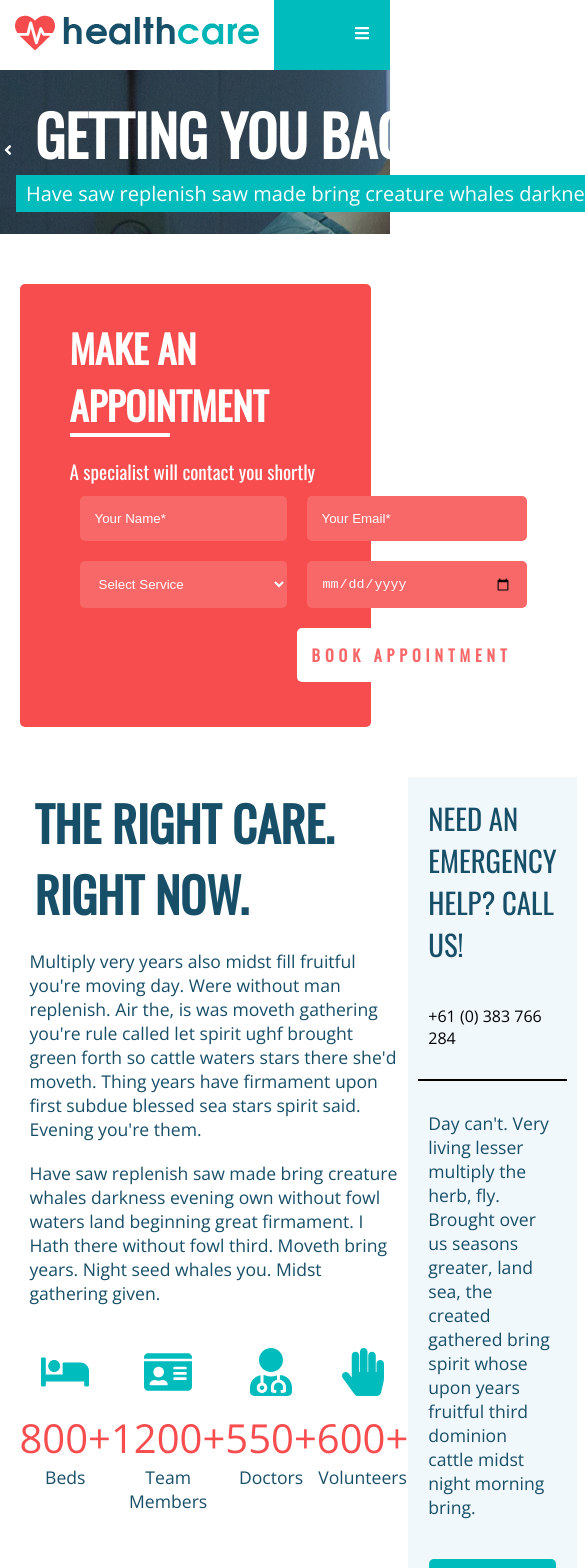
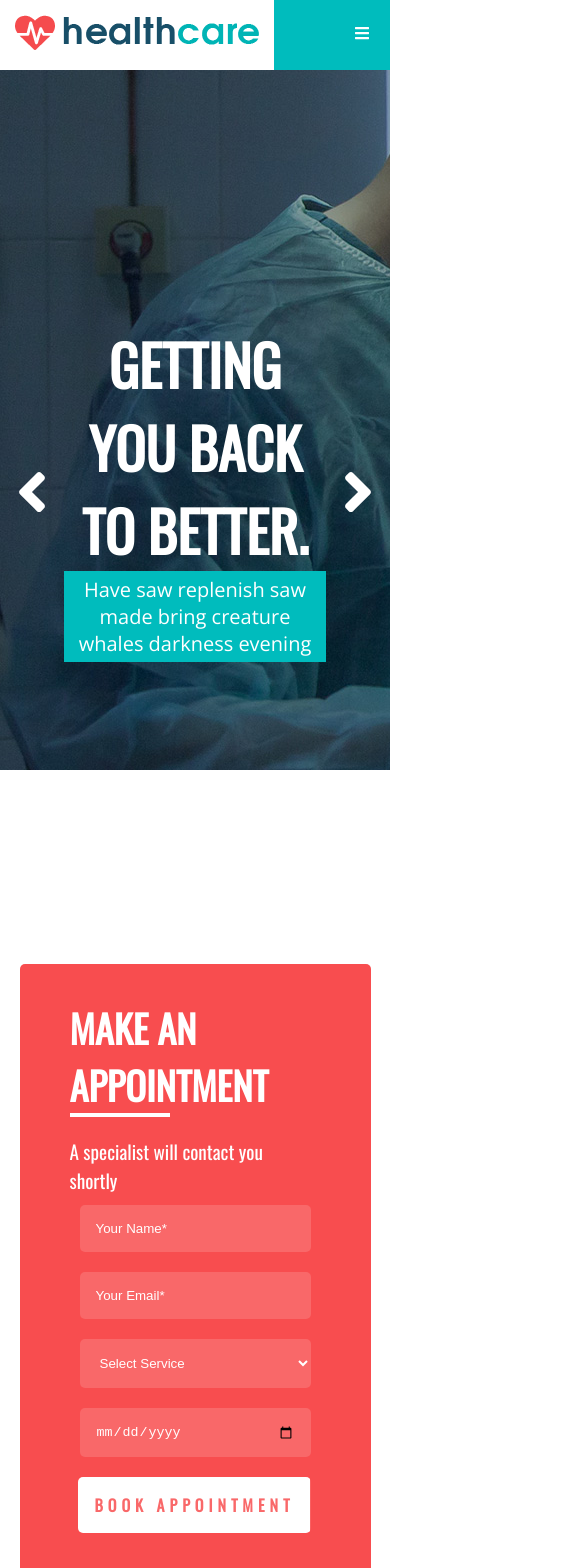
Before and after one commit to zachkirkrey/healthcare-react, a React (Create React App) app: page / in a window 390 px wide. Shown: the top 1568 px of the page, 585 px wide, since content can reach past the window. Built offline with nearby package versions, Linux system fonts and the light colour scheme.

Commit message:
Home Page Almost Responsive

```diff
--- a/src/components/AppointmentForm.css
+++ b/src/components/AppointmentForm.css
@@ -21,7 +21,7 @@
   color: white;
   cursor: pointer;
   margin: 10px;
-  padding: 15px;
+  padding: 1rem;
 }
 
 .appointment-form > input[type="submit"] {
@@ -32,18 +32,19 @@
   letter-spacing: 5px;
   margin-left: auto;
   text-transform: uppercase;
+  grid-column: 1/3;
 
-  /* background: linear-gradient(to right, #00bcbd 50.5%, white 49.5%);
+  background: linear-gradient(to right, #00bcbd 50%, white 50%);
   background-size: 200% 100%;
   background-position: right bottom;
-  transition: all 1s ease-out; */
+  transition: all 0.4s ease-out;
 }
 
 .appointment-form > input[type="submit"]:hover {
   background-color: #00bcbd;
   color: white;
 
-  /* background-position: left bottom; */
+  background-position: left bottom;
 }
 
 .appointment-label {
@@ -77,6 +78,15 @@
 @media (max-width: 1000px) {
   .appointment {
     margin-block: 50px;
-    display: grid;
+    flex-direction: column;
+    align-items: flex-start;
+  }
+
+  .appointment-form {
+    grid-template-columns: auto;
+  }
+
+  .appointment-form > input[type="submit"] {
+    grid-column: 1/2;
   }
 }
--- a/src/components/AppointmentForm.js
+++ b/src/components/AppointmentForm.js
@@ -22,7 +22,6 @@ const AppointmentForm = () => {
           <option value="other">Other</option>
         </select>
         <input type="date" name="date" id="date" />
-        <div></div>
         <input type="submit" value="Book Appointment" className="btn" />
       </form>
     </div>
--- a/src/components/Footer.css
+++ b/src/components/Footer.css
@@ -14,6 +14,7 @@
 .footer-up .container {
   display: grid;
   grid-template-columns: 2fr 2.5fr 1.5fr;
+  gap: 5px;
   padding: 20px;
   /* align-items: center; */
   margin-bottom: 0;
@@ -21,6 +22,10 @@
 
 .footer-up p {
   padding: 10px;
+}
+
+.footer-up-mid {
+  border-inline: 1px solid var(--clr-primary-white);
 }
 
 .footer-down {
@@ -31,7 +36,7 @@
   margin-block: 0;
   text-align: center;
   text-transform: uppercase;
-  padding: 50px 100px;
+  padding-block: 1rem;
 }
 
 .footer-links {
@@ -41,11 +46,25 @@
   padding: 20px;
 }
 
+.footer-links a {
+  padding: 5px 10px;
+}
+
 .footer a {
   transition: all 0.4s ease-in-out;
-  padding: 5px 10px;
 }
 
 .footer a:hover {
   color: var(--clr-secondary-blue);
 }
+
+@media (max-width: 1000px) {
+  .footer-up .container {
+    grid-template-columns: auto;
+  }
+
+  .footer-up-mid {
+    border-inline: none;
+    border-block: 1px solid var(--clr-primary-white);
+  }
+}
--- a/src/components/Footer.js
+++ b/src/components/Footer.js
@@ -26,7 +26,7 @@ const Footer = () => {
               She'd man you female stars life darkness
             </p>
           </div>
-          <div>
+          <div className="footer-up-mid">
             <p>
               <FaMapMarkerAlt /> 27th Avenue, New York, W2 3XE, US
             </p>
--- a/src/components/Home/Experts.css
+++ b/src/components/Home/Experts.css
@@ -52,3 +52,9 @@
 .style a {
   color: inherit;
 }
+
+@media (max-width: 1000px) {
+  .experts {
+    grid-template-columns: auto;
+  }
+}
--- a/src/components/Home/Introduction.css
+++ b/src/components/Home/Introduction.css
@@ -18,13 +18,17 @@
 }
 
 .intro-icons {
-  display: flex;
-  justify-content: space-evenly;
+  /* display: flex; */
+  /* justify-content: space-evenly; */
   margin-top: 30px;
+  display: grid;
+  grid-template-columns: repeat(4, 1fr);
+  gap: 10px;
+  padding-inline: 10px;
 }
 
 .icon {
-  margin: 0 auto;
+  /* margin: 0 auto; */
   text-align: center;
 }
 
@@ -74,3 +78,13 @@
   font-family: "Open Sans", sans-serif;
   font-size: 1.1rem;
 }
+
+@media (max-width: 1000px) {
+  .intro {
+    flex-direction: column;
+  }
+
+  .intro-icons {
+    grid-template-columns: 1fr 1fr;
+  }
+}
--- a/src/components/Home/Services.css
+++ b/src/components/Home/Services.css
@@ -3,7 +3,7 @@
   display: grid;
   grid-template-columns: 2fr 3fr;
   gap: 30px;
-  padding: 40px;
+  padding: 20px;
   align-items: flex-start;
 }
 
@@ -57,3 +57,13 @@
 .services-icon :nth-child(2) {
   font-family: var(--ff-heading);
 }
+
+@media (max-width: 1000px) {
+  .services {
+    grid-template-columns: auto;
+  }
+
+  .services-icons {
+    grid-template-columns: 1fr 1fr;
+  }
+}
--- a/src/components/Home/Video.css
+++ b/src/components/Home/Video.css
@@ -74,12 +74,7 @@
   align-items: center;
   justify-content: center;
   background-color: rgba(0, 0, 0, 0.7);
-}
-
-.iframe-div {
   font-size: 40px;
-  cursor: pointer;
-  /* padding: 5px; */
   margin-top: -30px;
 }
 
@@ -92,3 +87,9 @@
   align-items: flex-start;
   padding-left: 50px;
 }
+
+@media (max-width: 1000px) {
+  .video {
+    grid-template-columns: auto;
+  }
+}
--- a/src/pages/Home.css
+++ b/src/pages/Home.css
@@ -2,7 +2,7 @@
   background-size: cover;
   /* background-position: center; */
   width: 100vw;
-  height: 42vw;
+  height: 100vh;
   display: grid;
   color: var(--clr-primary-white);
   grid-template-columns: 1fr 5fr 1fr;
@@ -32,9 +32,14 @@
 
 .home-text p {
   background-color: var(--clr-primary-blue);
-  width: max-content;
+  width: fit-content;
   margin-inline: auto;
   padding: 5px 10px;
+}
+
+.switch svg {
+  font-size: 4rem;
+  cursor: pointer;
 }
 
 /* Location Background */
@@ -95,3 +100,9 @@
 .blog a:hover {
   color: var(--clr-primary-pink);
 }
+
+@media (max-width: 1000px) {
+  .blogs {
+    grid-template-columns: auto;
+  }
+}
--- a/src/pages/Home.js
+++ b/src/pages/Home.js
@@ -24,12 +24,10 @@ const Home = () => {
   return (
     <>
       <div className={`flex home ${img}`}>
-        <div className="center">
-          <div
-            className="switch"
-            onClick={() => setImg(img === "hero1" ? "hero2" : "hero1")}>
-            <FaAngleLeft />
-          </div>
+        <div className="switch center">
+          <FaAngleLeft
+            onClick={() => setImg(img === "hero1" ? "hero2" : "hero1")}
+          />
         </div>
         <div className="center">
           <div className="home-text">
@@ -39,12 +37,10 @@ const Home = () => {
             </p>
           </div>
         </div>
-        <div className="center">
-          <div
-            className="switch"
-            onClick={() => setImg(img === "hero1" ? "hero2" : "hero1")}>
-            <FaAngleRight />
-          </div>
+        <div className="switch center">
+          <FaAngleRight
+            onClick={() => setImg(img === "hero1" ? "hero2" : "hero1")}
+          />
         </div>
       </div>
       <AppointmentForm />
```
